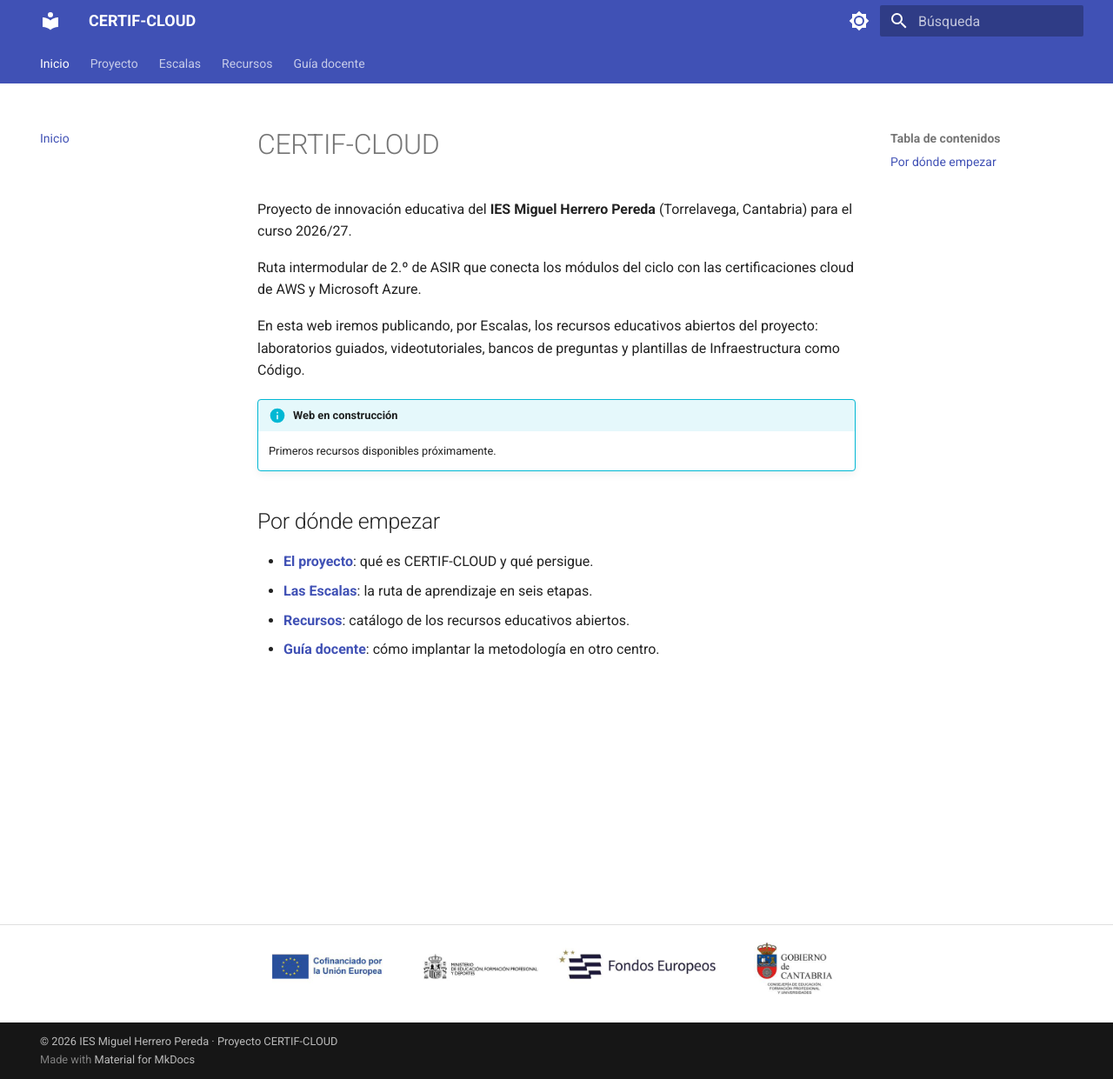
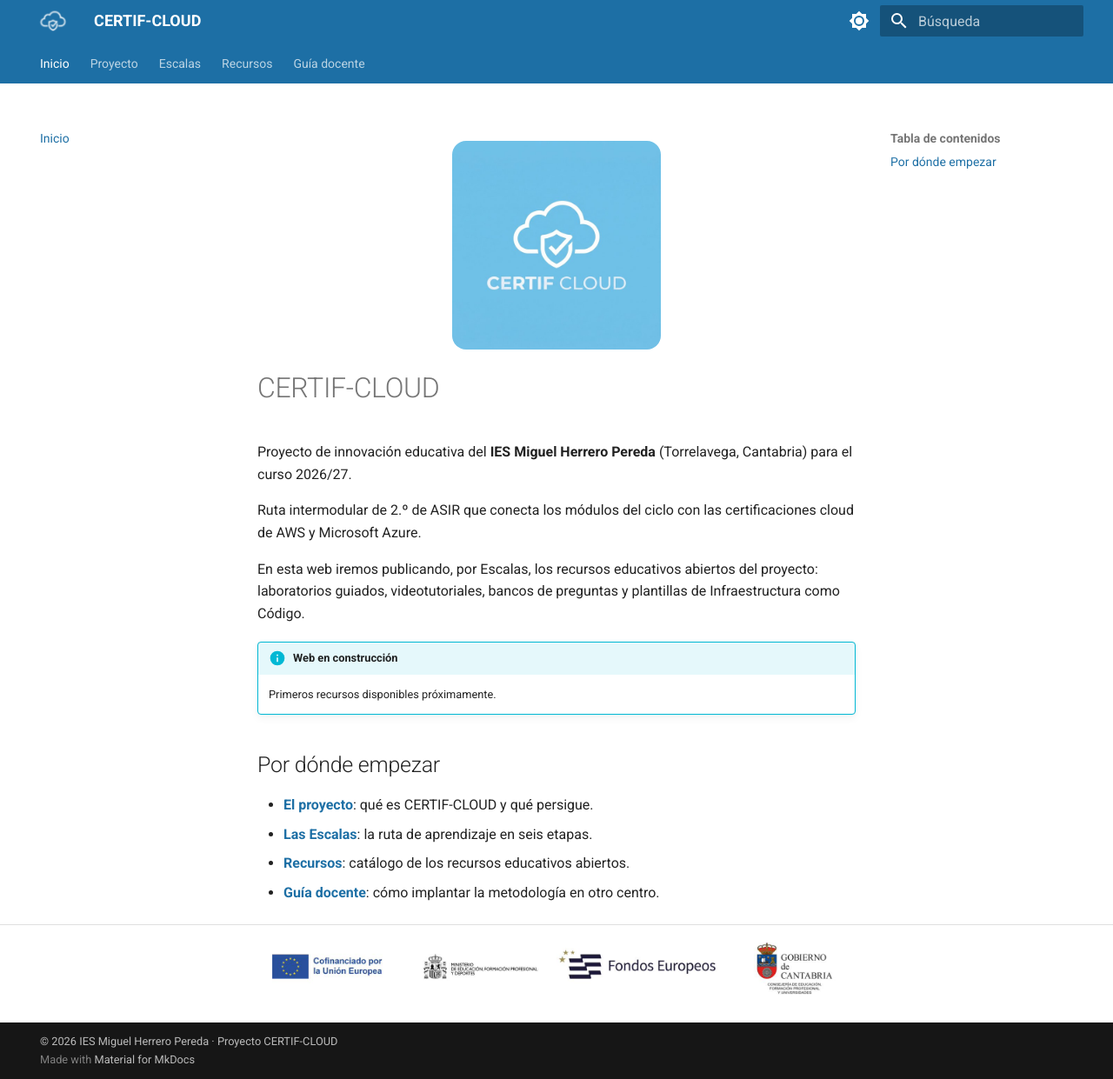
Before and after one commit to certif-cloud/certif-cloud.github.io, an MkDocs documentation site: the page built from docs/index.md, in a window 1280 px wide and 1241 px high. Shown: the whole window at 87% size. Built offline with MkDocs 1.6.1 and Material for MkDocs 9.7.7, drawn with Linux system fonts in a browser that asks for light colours.

Commit message:
Add files via upload

```diff
--- a/docs/index.md
+++ b/docs/index.md
@@ -1,3 +1,7 @@
+<div class="logo-portada" markdown>
+![Logotipo de CERTIF-CLOUD: una nube con un escudo y una marca de verificación](assets/logo-certif-cloud.jpg){ width="240" }
+</div>
+
 # CERTIF-CLOUD
 
 Proyecto de innovación educativa del **IES Miguel Herrero Pereda** (Torrelavega, Cantabria) para el curso 2026/27.
--- a/docs/stylesheets/extra.css
+++ b/docs/stylesheets/extra.css
@@ -10,3 +10,20 @@
   height: auto;
   max-height: 70px;
 }
+
+/* Colores del proyecto, a partir del azul del logotipo.
+   Se usa un azul más oscuro en la cabecera para que el texto blanco se lea bien. */
+:root,
+[data-md-color-scheme="slate"] {
+  --md-primary-fg-color:        #1d6fa5;
+  --md-primary-fg-color--light: #6fc1e7;
+  --md-primary-fg-color--dark:  #15527a;
+}
+
+/* Logotipo en la portada */
+.logo-portada {
+  text-align: center;
+}
+.logo-portada img {
+  border-radius: 16px;
+}
--- a/mkdocs.yml
+++ b/mkdocs.yml
@@ -6,6 +6,8 @@ copyright: © 2026 IES Miguel Herrero Pereda · Proyecto CERTIF-CLOUD
 theme:
   name: material
   custom_dir: overrides
+  logo: assets/logo-blanco.png
+  favicon: assets/favicon.png
   language: es
   features:
     - navigation.tabs
@@ -14,12 +16,12 @@ theme:
     - search.suggest
   palette:
     - scheme: default
-      primary: indigo
+      primary: custom
       toggle:
         icon: material/brightness-7
         name: Cambiar a modo oscuro
     - scheme: slate
-      primary: indigo
+      primary: custom
       toggle:
         icon: material/brightness-4
         name: Cambiar a modo claro
```
Also changed, not shown: docs/assets/favicon.png (added), docs/assets/logo-blanco.png (added), docs/assets/logo-certif-cloud.jpg (added).
